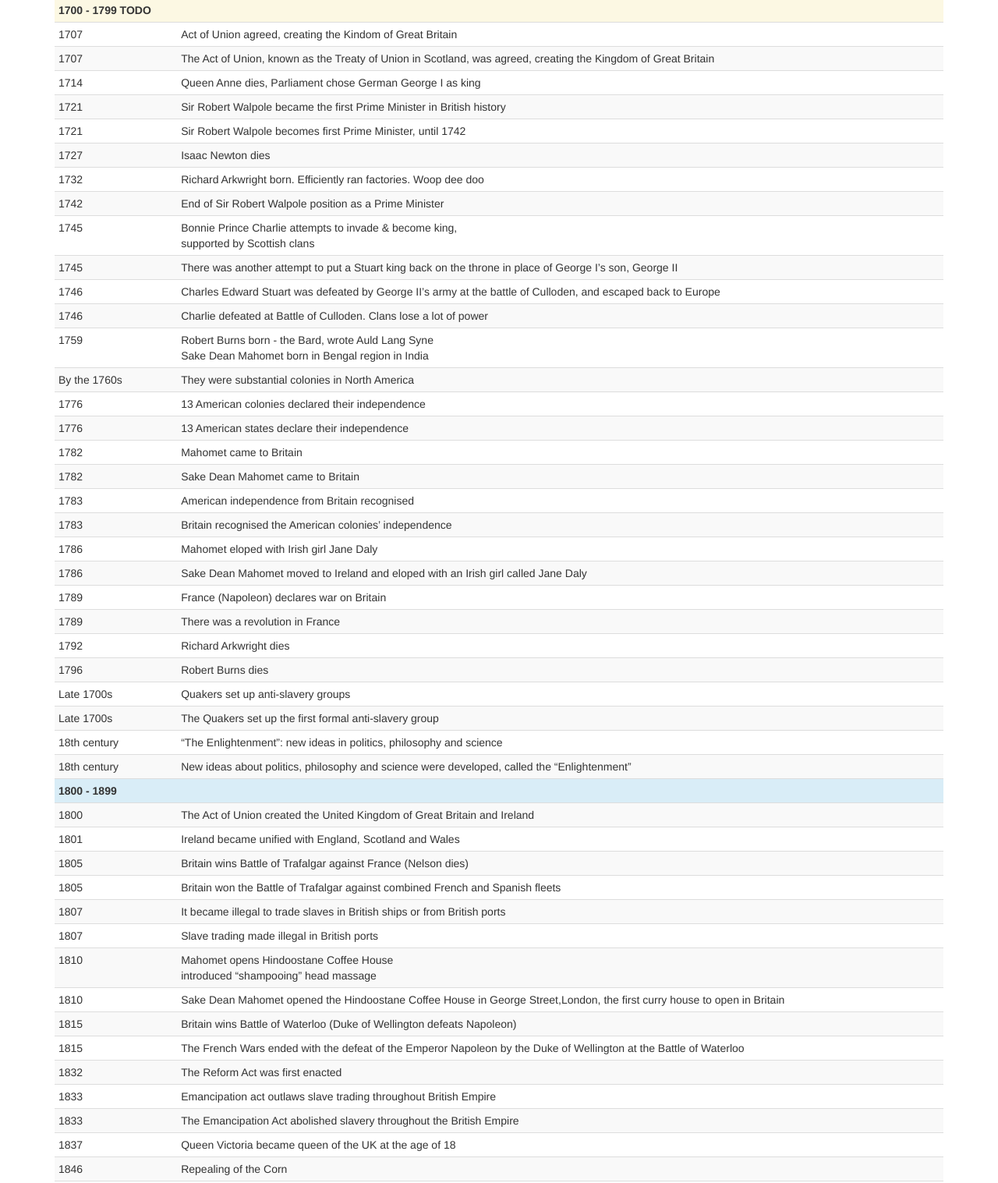
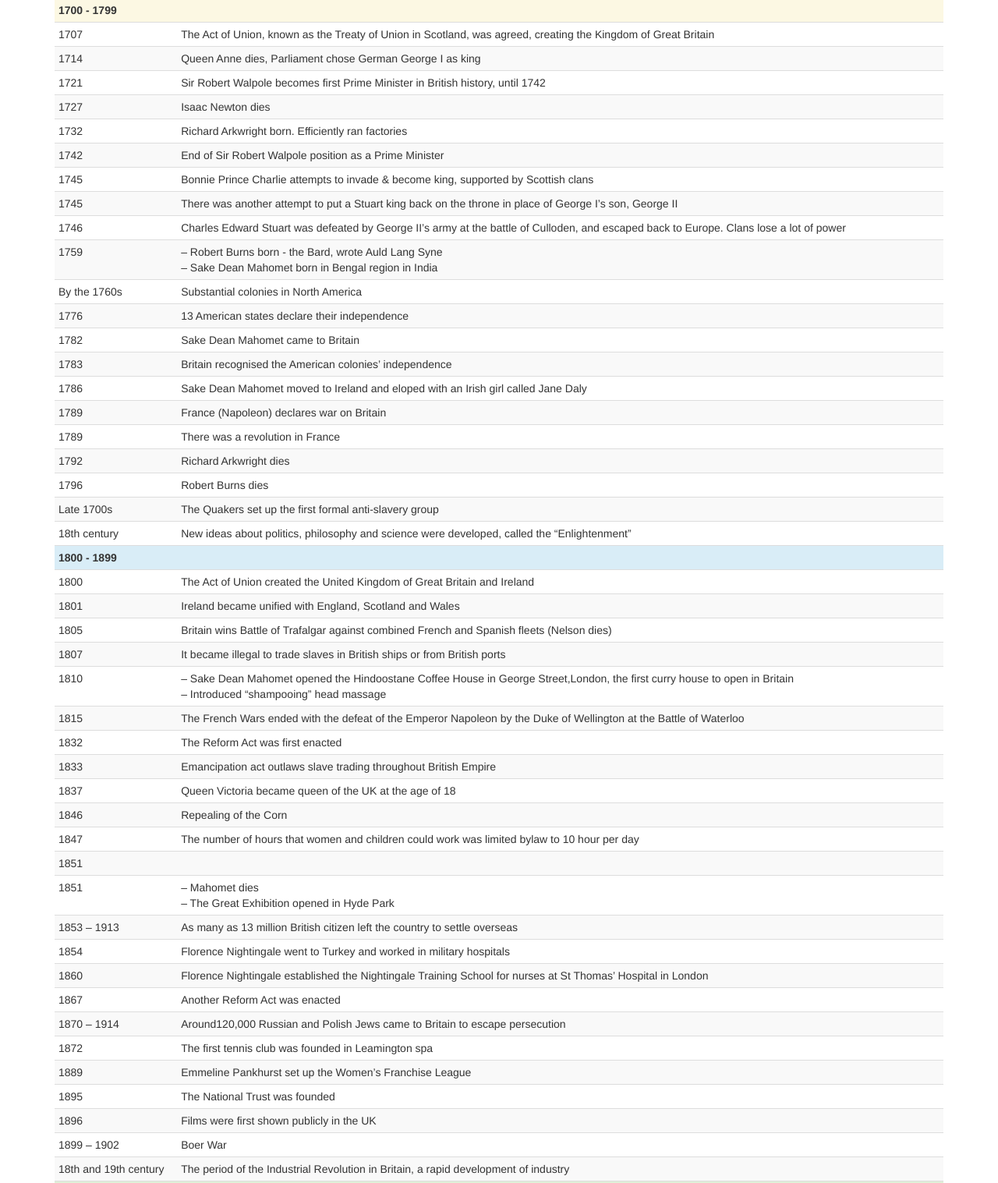
Before and after one commit to bashuk/LifeInTheUK, a plain HTML site: page index.html in a window 1280 px wide. Shown: the part 2151-3668 px from the top of the page at 78% size. Drawn offline with nearby package versions, Linux system fonts and the light colour scheme.

Commit message:
Update index.html

```diff
--- a/index.html
+++ b/index.html
@@ -78,57 +78,43 @@
         <tr><td>1690</td><td>William defeated James II at the battle of the Boyne in Ireland</td></tr>
         <tr><td>1695</td><td>Newspapers allowed to operate without government license</td></tr>
 
-        <tr class="warning"><td colspan="2"><b>1700 - 1799 TODO</b></td></tr>
-        <tr><td>1707</td><td>Act of Union agreed, creating the Kindom of Great Britain</td></tr>
+        <tr class="warning"><td colspan="2"><b>1700 - 1799</b></td></tr>
         <tr><td>1707</td><td>The Act of Union, known as the Treaty of Union in Scotland, was agreed, creating the Kingdom of Great Britain</td></tr>
         <tr><td>1714</td><td>Queen Anne dies, Parliament chose German George I as king</td></tr>
-        <tr><td>1721</td><td>Sir Robert Walpole became the first Prime Minister in British history</td></tr>
-        <tr><td>1721</td><td>Sir Robert Walpole becomes first Prime Minister, until 1742</td></tr>
+        <tr><td>1721</td><td>Sir Robert Walpole becomes first Prime Minister in British history, until 1742</td></tr>
         <tr><td>1727</td><td>Isaac Newton dies</td></tr>
-        <tr><td>1732</td><td>Richard Arkwright born. Efficiently ran factories. Woop dee doo</td></tr>
+        <tr><td>1732</td><td>Richard Arkwright born. Efficiently ran factories</td></tr>
         <tr><td>1742</td><td>End of Sir Robert Walpole position as a Prime Minister</td></tr>
-        <tr><td>1745</td><td>Bonnie Prince Charlie attempts to invade & become king,<br>supported by Scottish clans</td></tr>
+        <tr><td>1745</td><td>Bonnie Prince Charlie attempts to invade & become king, supported by Scottish clans</td></tr>
         <tr><td>1745</td><td>There was another attempt to put a Stuart king back on the throne in place of George I’s son, George II</td></tr>
-        <tr><td>1746</td><td>Charles Edward Stuart was defeated by George II’s army at the battle of Culloden, and escaped back to Europe</td></tr>
-        <tr><td>1746</td><td>Charlie defeated at Battle of Culloden. Clans lose a lot of power</td></tr>
-        <tr><td>1759</td><td>Robert Burns born - the Bard, wrote Auld Lang Syne<br>Sake Dean Mahomet born in Bengal region in India</td></tr>
-        <tr><td>By the 1760s</td><td>They were substantial colonies in North America</td></tr>
-        <tr><td>1776</td><td>13 American colonies declared their independence</td></tr>
+        <tr><td>1746</td><td>Charles Edward Stuart was defeated by George II’s army at the battle of Culloden, and escaped back to Europe. Clans lose a lot of power</td></tr>
+        <tr><td>1759</td><td>– Robert Burns born - the Bard, wrote Auld Lang Syne<br>– Sake Dean Mahomet born in Bengal region in India</td></tr>
+        <tr><td>By the 1760s</td><td>Substantial colonies in North America</td></tr>
         <tr><td>1776</td><td>13 American states declare their independence</td></tr>
-        <tr><td>1782</td><td>Mahomet came to Britain</td></tr>
         <tr><td>1782</td><td>Sake Dean Mahomet came to Britain</td></tr>
-        <tr><td>1783</td><td>American independence from Britain recognised</td></tr>
         <tr><td>1783</td><td>Britain recognised the American colonies’ independence</td></tr>
-        <tr><td>1786</td><td>Mahomet eloped with Irish girl Jane Daly</td></tr>
         <tr><td>1786</td><td>Sake Dean Mahomet moved to Ireland and eloped with an Irish girl called Jane Daly</td></tr>
         <tr><td>1789</td><td>France (Napoleon) declares war on Britain</td></tr>
         <tr><td>1789</td><td>There was a revolution in France</td></tr>
         <tr><td>1792</td><td>Richard Arkwright dies</td></tr>
         <tr><td>1796</td><td>Robert Burns dies</td></tr>
-        <tr><td>Late 1700s</td><td>Quakers set up anti-slavery groups</td></tr>
         <tr><td>Late 1700s</td><td>The Quakers set up the first formal anti-slavery group</td></tr>
-        <tr><td>18th century</td><td>“The Enlightenment”: new ideas in politics, philosophy and science</td></tr>
         <tr><td>18th century</td><td>New ideas about politics, philosophy and science were developed, called the “Enlightenment”</td></tr>
 
         <tr class="info"><td colspan="2"><b>1800 - 1899</b></td></tr>
         <tr><td>1800</td><td>The Act of Union created the United Kingdom of Great Britain and Ireland</td></tr>
         <tr><td>1801</td><td>Ireland became unified with England, Scotland and Wales</td></tr>
-        <tr><td>1805</td><td>Britain wins Battle of Trafalgar against France (Nelson dies)</td></tr>
-        <tr><td>1805</td><td>Britain won the Battle of Trafalgar against combined French and Spanish fleets</td></tr>
+        <tr><td>1805</td><td>Britain wins Battle of Trafalgar against combined French and Spanish fleets (Nelson dies)</td></tr>
         <tr><td>1807</td><td>It became illegal to trade slaves in British ships or from British ports</td></tr>
-        <tr><td>1807</td><td>Slave trading made illegal in British ports</td></tr>
-        <tr><td>1810</td><td>Mahomet opens Hindoostane Coffee House<br>introduced “shampooing” head massage</td></tr>
-        <tr><td>1810</td><td>Sake Dean Mahomet opened the Hindoostane Coffee House in George Street,London, the first curry house to open in Britain</td></tr>
-        <tr><td>1815</td><td>Britain wins Battle of Waterloo (Duke of Wellington defeats Napoleon)</td></tr>
+        <tr><td>1810</td><td>– Sake Dean Mahomet opened the Hindoostane Coffee House in George Street,London, the first curry house to open in Britain<br>– Introduced “shampooing” head massage</td></tr>
         <tr><td>1815</td><td>The French Wars ended with the defeat of the Emperor Napoleon by the Duke of Wellington at the Battle of Waterloo</td></tr>
         <tr><td>1832</td><td>The Reform Act was first enacted</td></tr>
         <tr><td>1833</td><td>Emancipation act outlaws slave trading throughout British Empire</td></tr>
-        <tr><td>1833</td><td>The Emancipation Act abolished slavery throughout the British Empire</td></tr>
         <tr><td>1837</td><td>Queen Victoria became queen of the UK at the age of 18</td></tr>
         <tr><td>1846</td><td>Repealing of the Corn</td></tr>
         <tr><td>1847</td><td>The number of hours that women and children could work was limited bylaw to 10 hour per day</td></tr>
-        <tr><td>1851</td><td>Mahomet dies</td></tr>
-        <tr><td>1851</td><td>The Great Exhibition opened in Hyde Park</td></tr>
+        <tr><td>1851</td><td></td></tr>
+        <tr><td>1851</td><td>– Mahomet dies<br>– The Great Exhibition opened in Hyde Park</td></tr>
         <tr><td>1853 – 1913</td><td>As many as 13 million British citizen left the country to settle overseas</td></tr>
         <tr><td>1854</td><td>Florence Nightingale went to Turkey and worked in military hospitals</td></tr>
         <tr><td>1860</td><td>Florence Nightingale established the Nightingale Training School for nurses at St Thomas’ Hospital in London</td></tr>
```
